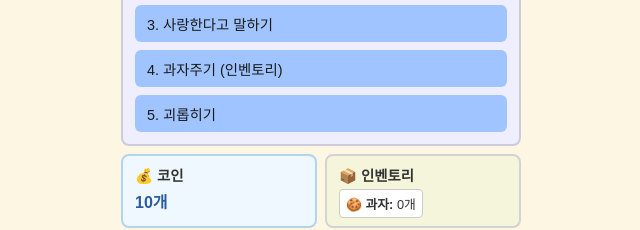
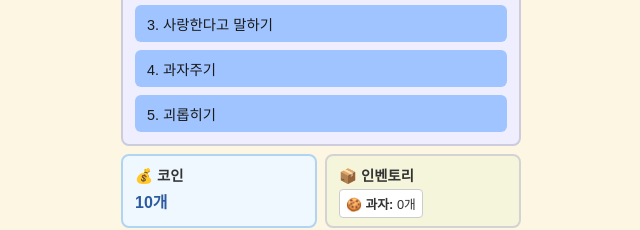
Before and after one commit to SeoulKing/ponyogame, a plain HTML site: page index.html in a window 1280 px wide. Shown: the part 376-606 px from the top of the page, 319-959 px from the left. Drawn offline with Linux system fonts and the light colour scheme.

Commit message:
버튼 텍스트에서 '인벤토리' 문구 제거

```diff
--- a/index.html
+++ b/index.html
@@ -35,7 +35,7 @@
     <button class="action-btn" data-action="pet">1. 쓰다듬기</button>
     <button class="action-btn" data-action="kiss">2. 뽀뽀해주기</button>
     <button class="action-btn" data-action="love">3. 사랑한다고 말하기</button>
-    <button class="action-btn" data-action="use-snack">4. 과자주기 (인벤토리)</button>
+    <button class="action-btn" data-action="use-snack">4. 과자주기</button>
     <button class="action-btn" data-action="tease">5. 괴롭히기</button>
   </section>
 
```
